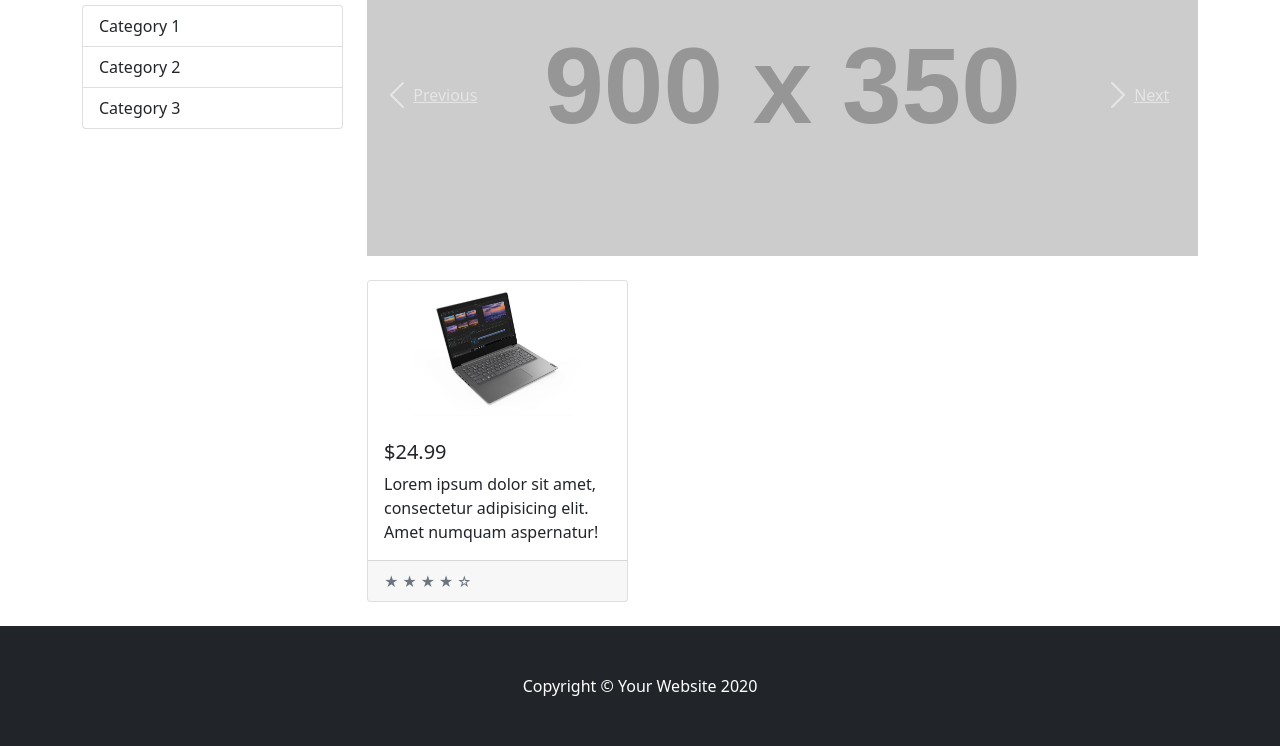
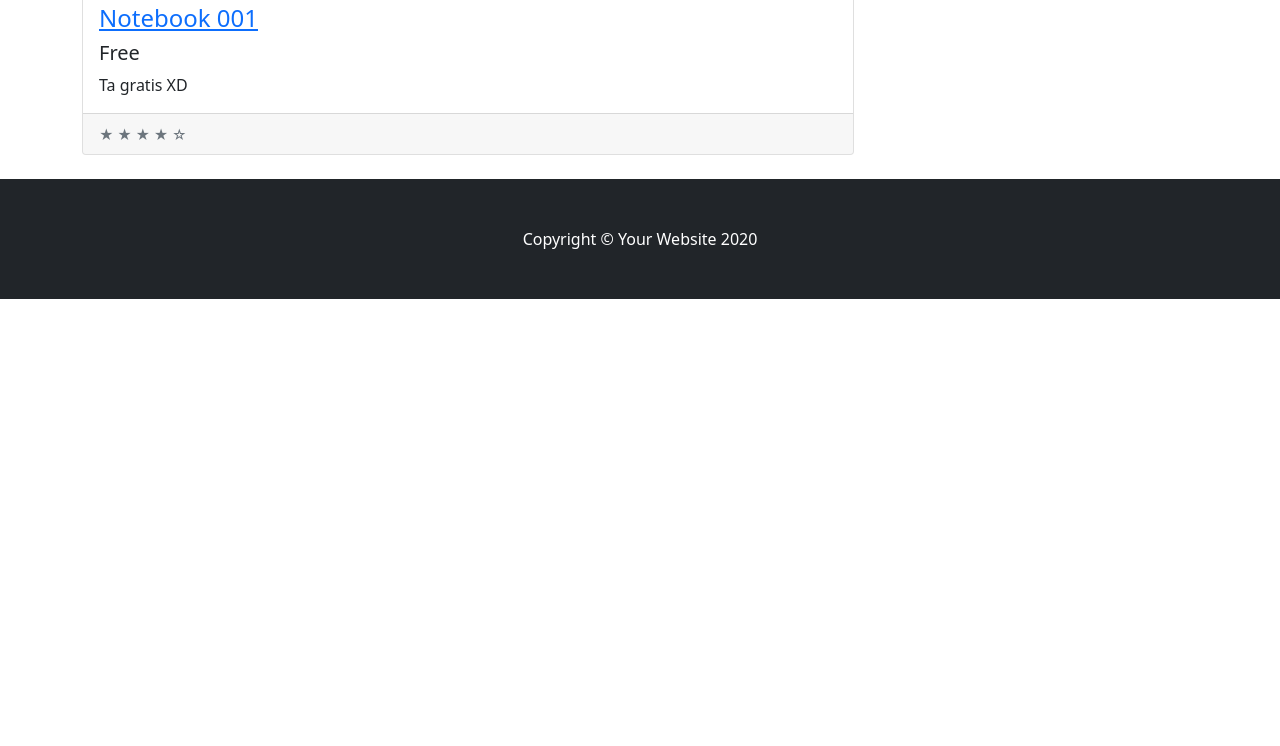
Before and after one commit to chrishdk/Proyecto, a plain HTML site: page Notebook001.html in a window 1280 px wide. Shown: the part 147-893 px from the top of the page. After the commit the page ends 800 px from the top, so only its background shows below. Drawn offline with nearby package versions, Linux system fonts and the light colour scheme; placeholder pictures from the web are drawn by us.

Commit message:
Update Notebook001.html

```diff
--- a/Notebook001.html
+++ b/Notebook001.html
@@ -11,7 +11,7 @@
   <title>Proyecto Semestral</title>
 
 
-  <link rel="stylesheet" href="css/bootstrap.min.css" >
+  <link rel="stylesheet" href="css/bootstrap.min.css">
 
   <link href="css/Personal.css" rel="stylesheet">
 
@@ -23,8 +23,9 @@
 
   <nav class="navbar navbar-expand-lg navbar-dark bg-dark fixed-top">
     <div class="container">
-      <a class="navbar-brand"  href="index.html">PROYECTO</a>
-      <button class="navbar-toggler" type="button" data-bs-toggle="collapse" data-bs-target="#Menudesplegablecelular" aria-controls="Menudesplegablecelular" aria-expanded="false" aria-label="Toggle navigation">
+      <a class="navbar-brand" href="index.html">PROYECTO</a>
+      <button class="navbar-toggler" type="button" data-bs-toggle="collapse" data-bs-target="#Menudesplegablecelular"
+        aria-controls="Menudesplegablecelular" aria-expanded="false" aria-label="Toggle navigation">
         <span class="navbar-toggler-icon"></span>
       </button>
 
@@ -65,75 +66,31 @@
 
     <div class="row">
 
-      <div class="col-lg-3">
+      <div class="col-lg-12">
 
-        <h1 class="my-4">Inicio</h1>
-        <div class="list-group">
-          <a href="#" class="list-group-item">Category 1</a>
-          <a href="#" class="list-group-item">Category 2</a>
-          <a href="#" class="list-group-item">Category 3</a>
-        </div>
+        <h1 class="my-6"> </h1>
 
       </div>
 
       <!-- /.col-lg-3 Items de 3 en 3 -->
 
-      <div class="col-lg-9">
-
-        <div id="carouselExampleIndicators" class="carousel slide my-4" data-ride="carousel">
-          <ol class="carousel-indicators">
-            <li data-target="#carouselExampleIndicators" data-slide-to="0" class="active"></li>
-            <li data-target="#carouselExampleIndicators" data-slide-to="1"></li>
-            <li data-target="#carouselExampleIndicators" data-slide-to="2"></li>
-          </ol>
-          <div class="carousel-inner" role="listbox">
-            <div class="carousel-item active">
-              <img class="d-block img-fluid" src="http://placehold.it/900x350" alt="First slide">
-            </div>
-            <div class="carousel-item">
-              <img class="d-block img-fluid" src="http://placehold.it/900x350" alt="Second slide">
-            </div>
-            <div class="carousel-item">
-              <img class="d-block img-fluid" src="http://placehold.it/900x350" alt="Third slide">
-            </div>
-          </div>
-          <a class="carousel-control-prev" href="#carouselExampleIndicators" role="button" data-slide="prev">
-            <span class="carousel-control-prev-icon" aria-hidden="true"></span>
-            <span class="sr-only">Previous</span>
-          </a>
-          <a class="carousel-control-next" href="#carouselExampleIndicators" role="button" data-slide="next">
-            <span class="carousel-control-next-icon" aria-hidden="true"></span>
-            <span class="sr-only">Next</span>
-          </a>
-        </div>
-
-        <div class="row">
-
-          <div class="col-lg-4 col-md-6 mb-4">
+      <div class="col-lg-10">
+        <div class="col-lg-10 col-md-6 mb-4">
           <div class="card h-100">
-              <a href="#"><img class="card-img-top" src="img proyecto/Notebook/IMG/001/001.png" alt=""></a>
+            <h2>Notebook kk</h2>
+            <a href="#"><img class="card-img-top" src="img/Notebook/001/notexd.png" alt=""></a>
             <div class="card-body">
               <h4 class="card-title">
-                  <a href="#"></a>
+                <a href="#">Notebook 001</a>
               </h4>
-                <h5>$24.99</h5>
-                <p class="card-text">Lorem ipsum dolor sit amet, consectetur adipisicing elit. Amet numquam aspernatur!</p>
+              <h5>Free</h5>
+              <p class="card-text">Ta gratis XD</p>
             </div>
             <div class="card-footer">
               <small class="text-muted">&#9733; &#9733; &#9733; &#9733; &#9734;</small>
             </div>
           </div>
         </div>
-
-
-
-
-
-
-
-
-
-
 
       </div>
       <!-- /.row -->
@@ -156,7 +113,9 @@
   </footer>
 
 
-  <script src="https://cdn.jsdelivr.net/npm/@popperjs/core@2.9.1/dist/umd/popper.min.js" integrity="sha384-SR1sx49pcuLnqZUnnPwx6FCym0wLsk5JZuNx2bPPENzswTNFaQU1RDvt3wT4gWFG" crossorigin="anonymous"></script>
+  <script src="https://cdn.jsdelivr.net/npm/@popperjs/core@2.9.1/dist/umd/popper.min.js"
+    integrity="sha384-SR1sx49pcuLnqZUnnPwx6FCym0wLsk5JZuNx2bPPENzswTNFaQU1RDvt3wT4gWFG"
+    crossorigin="anonymous"></script>
   <script src="js/bootstrap.min.js"></script>
 </body>
 
```
Lines whose indentation alone changed are shown as unchanged.
